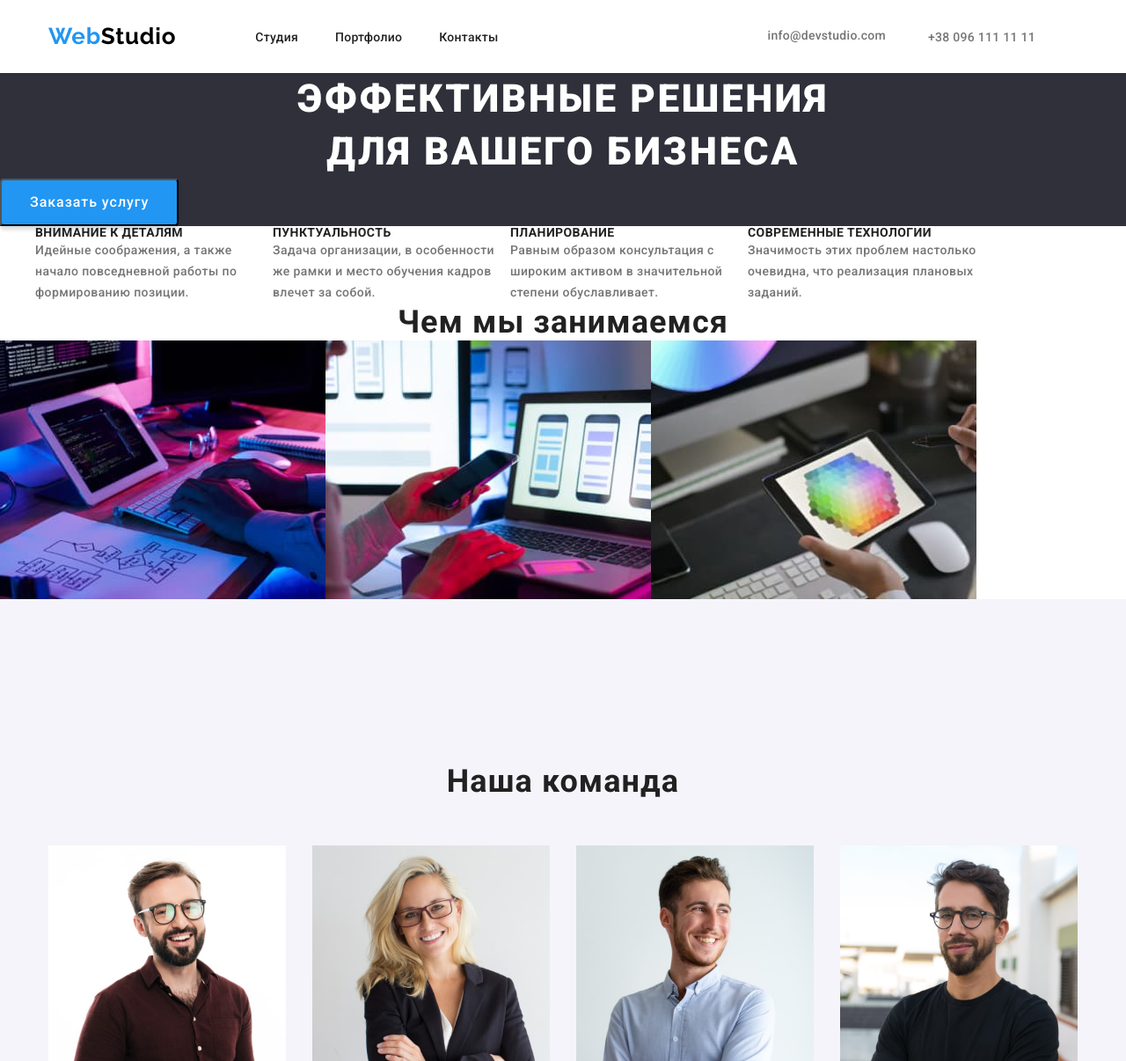
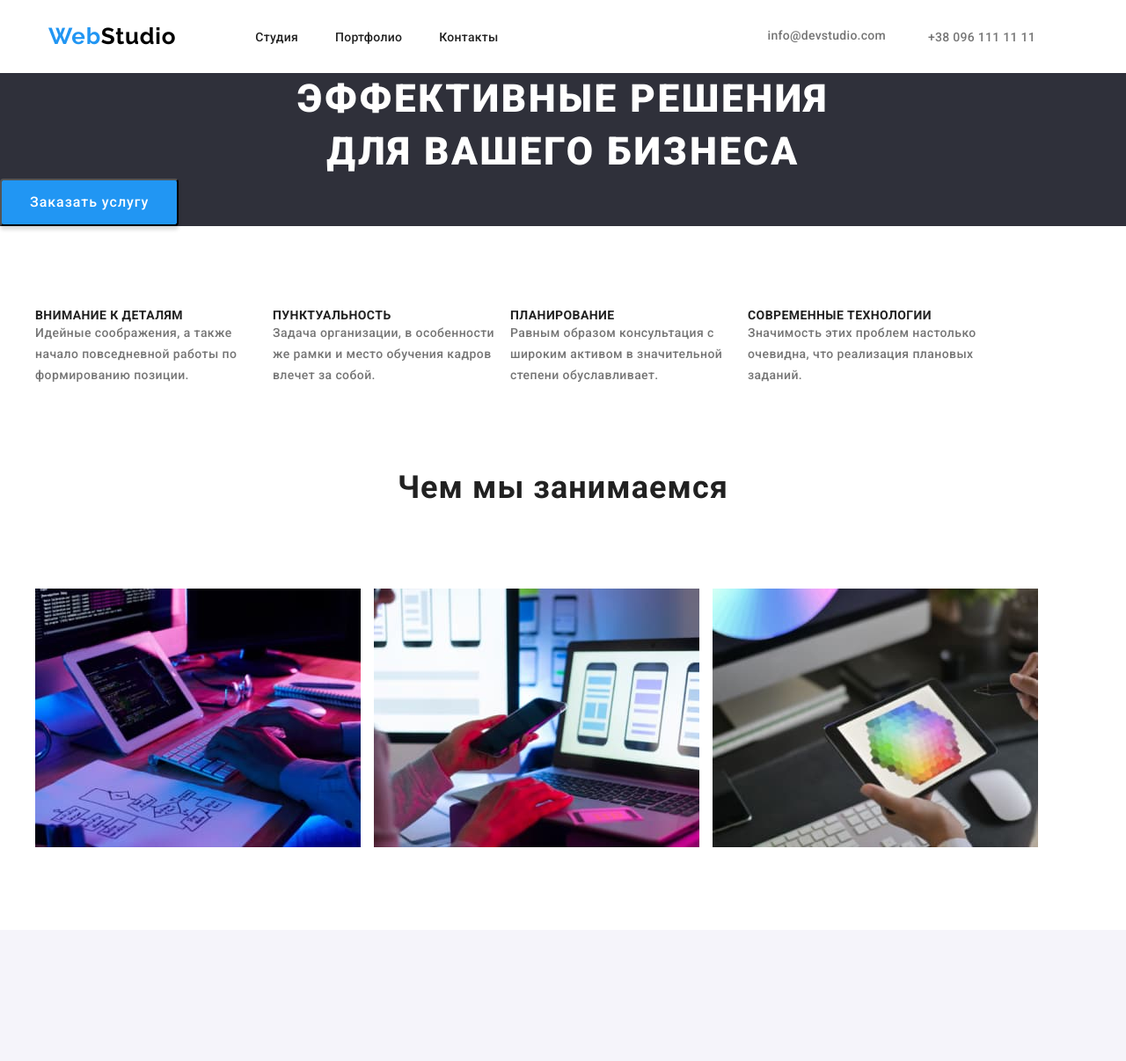
Before and after one commit to IuriiAnt/goit-markup-hw-03, a plain HTML site: page index.html in a window 1280 px wide. Shown: the top 1206 px of the page at 88% size. Drawn offline with nearby package versions, Linux system fonts and the light colour scheme.

Commit message:
final version 1.0

```diff
--- a/css/styles.css
+++ b/css/styles.css
@@ -211,6 +211,8 @@ a {
   padding-right: 15px;
   margin-right: auto;
   margin-left: auto;
+  margin-top: 94px;
+  margin-bottom: 94px;
 }
 .about-flex-container {
   display: flex;
@@ -230,8 +232,22 @@ a {
 
   color: var(--back-text-color);
 }
-.what-we-do-list {
+.container-wwd {
+  width: 1230px;
+  padding-left: 15px;
+  padding-right: 15px;
+  margin-left: auto;
+  margin-right: auto;
+  margin-top: 94px;
+  margin-bottom: 94px;
+}
+.flex-container-wwd {
   display: flex;
+}
+.container-wwd-img:not(:last-child) {
+  width: 370px;
+  height: 294px;
+  margin-right: 15px;
 }
 /*=========== END WHAT WE DO==========*/
 /*=========== OUR TEAM==========*/
@@ -359,7 +375,7 @@ a {
   color: var(--back-color);
   background-color: var(--accent-color);
 }
-.porfolio-nav-item {
+.porfolio-nav-item:not(:last-child) {
   margin-right: 8px;
 }
 /*=== END BUTTONS NAV===*/
--- a/index.html
+++ b/index.html
@@ -45,6 +45,7 @@
 
         </div>
     </header>
+    <!-- END HEADER -->
     <main>
         <!-- HERO -->
         <section class="hero-background">
@@ -89,21 +90,25 @@
                 </ul>
             </div>
         </section>
+        <!-- ABOUT -->
         <!--WHAT WE DO-->
         <section>
             <h2 class="what-we-do">Чем мы занимаемся</h2>
-            <ul class="what-we-do-list">
-                <li>
+            <div class="container-wwd">
+                <ul class="what-we-do-list flex-container-wwd">
+                    <li class="container-wwd-img">
                         <img src="./images/what-we-do/wwd-1.jpg" alt="клавиатура" width="370" height="294" />
-                </li>
-                <li>
+                    </li class="container-wwd-img">
+                    <li class="container-wwd-img">
                         <img src="./images/what-we-do/wwd-2.jpg" alt="ноутбук" width="370" height="294" />
                     </li>
-                <li>
+                    <li class="container-wwd-img">
                         <img src="./images/what-we-do/wwd-3.jpg" alt="планшет" width="370" height="294" />
                     </li>
                 </ul>
+            </div>
         </section>
+        <!--END WHAT WE DO-->
         <!--OUR TEAM-->
         <section class="our-team-back-col">
             <div class="container section">
@@ -134,7 +139,9 @@
                 </ul>
             </div>
         </section>
+        <!--END OUR TEAM-->
     </main>
+
     <!--FOOTER-->
     <footer class="footer">
         <a class="logo" href="./index.html"> Web<span class="logo-white">Studio</span></a>
@@ -155,6 +162,7 @@
             </ul>
         </address>
     </footer>
+    <!--END FOOTER-->
 </body>
 
 </html>
```
Also changed, not shown: portfolio.html (+2 -1 lines). Lines whose indentation alone changed are shown as unchanged.
